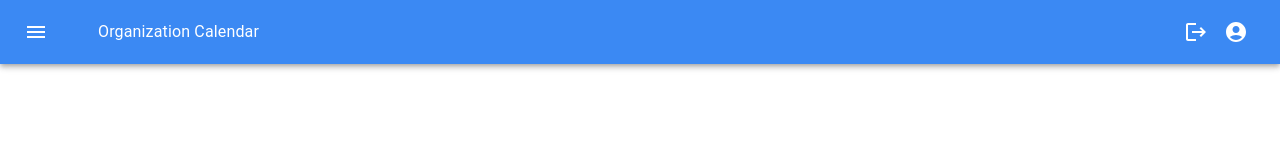
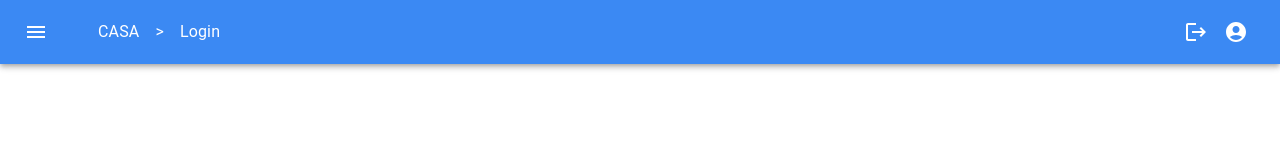
Before and after one commit to casa-business-manager/CASA, a React (Create React App) app in the folder frontend/: page /login in a window 1280 px wide. Shown: the top 160 px of the page. Built offline with nearby package versions, Linux system fonts and the light colour scheme; what reagraph would draw is missing.

Commit message:
trying to think of good way to set navbarLinks detection

```diff
--- a/frontend/src/App.js
+++ b/frontend/src/App.js
@@ -17,8 +17,9 @@ import NavBar from "./NavBar/NavBar";
 import PathContext from "./NavBar/PathContext";
 
 function App() {
-	/// This must be a list of tuples [name, path] so clicking on the name routes to the path
-	const [navbarLinks, setNavbarLinks] = useState([]);
+	const [navbarLinks, setNavbarLinks] = useState([
+		{ name: "Login", path: "/login" },
+	]);
 
 	return (
 		<Router>
--- a/frontend/src/NavBar/NavBar.jsx
+++ b/frontend/src/NavBar/NavBar.jsx
@@ -1,5 +1,5 @@
-import React, { useContext } from "react";
-import { useNavigate } from "react-router-dom";
+import React, { useContext, useEffect } from "react";
+import { useLocation, useNavigate } from "react-router-dom";
 import LogoutIcon from "@mui/icons-material/Logout";
 import AccountCircleIcon from "@mui/icons-material/AccountCircle";
 import {
@@ -13,9 +13,16 @@ import {
 import MenuIcon from "@mui/icons-material/Menu";
 import PathContext from "./PathContext";
 
-const NavBar = ({ title }) => {
+const NavBar = ({}) => {
 	const navigate = useNavigate();
 	const [navbarLinks, setNavbarLinks] = useContext(PathContext);
+
+	const location = useLocation();
+
+	useEffect(() => {
+		console.log("Location changed", location);
+		console.log("Location changed", location.pathname);
+	}, [location]);
 
 	const handleLogout = () => {
 		sessionStorage.removeItem("token");
@@ -36,7 +43,19 @@ const NavBar = ({ title }) => {
 		>
 			<Toolbar>
 				<MenuIcon sx={{ marginRight: "50px", color: "#fff" }}></MenuIcon>
-				<Typography>{title}</Typography>
+				<Typography onClick={handleLogout}>CASA</Typography>
+				{navbarLinks.map((link) => (
+					<>
+						<Typography sx={{ mx: 2 }}> {" > "} </Typography>
+						<Typography
+							onClick={() => {
+								navigate(link.path);
+							}}
+						>
+							{link.name}
+						</Typography>
+					</>
+				))}
 				<Box sx={{ flexGrow: 1 }} />
 				{/* Log out and Account buttons. Must make them white manualluy */}
 				<IconButton onClick={handleLogout}>
--- a/frontend/src/NavBar/PathContext.jsx
+++ b/frontend/src/NavBar/PathContext.jsx
@@ -1,5 +1,6 @@
 import { createContext } from "react";
 
+/// This must be a list of objects {name, path} so clicking on the name routes to the path
 const PathContext = createContext([]);
 
 export default PathContext;
```
